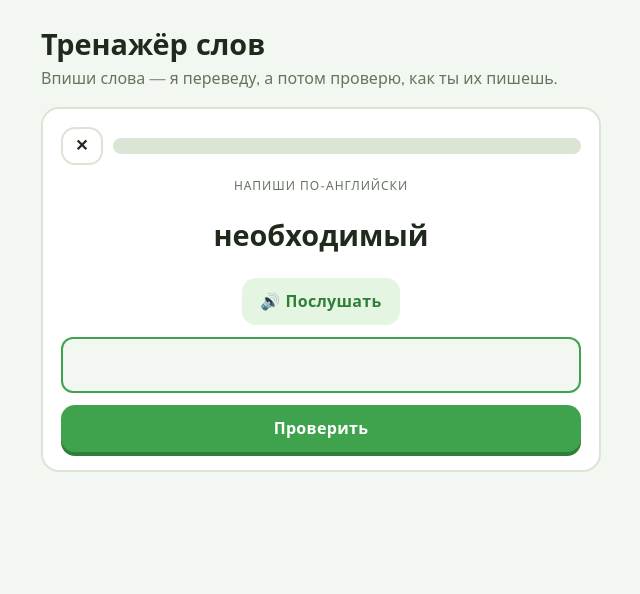
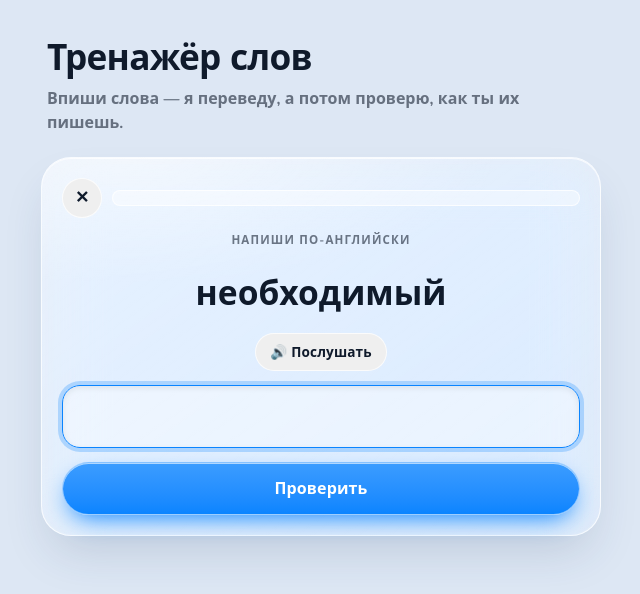
Before and after one commit to alibekrs/word-trainer-ios, a plain HTML site: page Sources/index.html in a window 1280 px wide. Both pictures are taken after a click on the button "Начать тренировку". Shown: the whole page, without its empty margins (319-959 px from the left). Drawn offline with nearby package versions, Linux system fonts and the light colour scheme.

Commit message:
Liquid glass redesign and app icon
Co-Authored-By: Claude Opus 5.5 <noreply@anthropic.com>

```diff
--- /dev/null
+++ b/Sources/Assets.xcassets/AppIcon.appiconset/Contents.json
@@ -0,0 +1 @@
+{"images":[{"filename":"icon.png","idiom":"universal","platform":"ios","size":"1024x1024"}],"info":{"author":"xcode","version":1}}
--- /dev/null
+++ b/Sources/Assets.xcassets/Contents.json
@@ -0,0 +1 @@
+{"info":{"author":"xcode","version":1}}
--- a/Sources/index.html
+++ b/Sources/index.html
@@ -3,56 +3,104 @@
 <meta name="claude:viewport-fit-sides" content="cover">
 <link rel="stylesheet" href="https://fonts.googleapis.com/css2?family=Nunito:wght@500;700;800;900&display=swap">
 <style>
-/* One centered column: list editor → quiz card → result. */
+/* Liquid glass: one centered column of frosted panels floating over slowly drifting color blobs. */
 :root{
-  --bg:#f3f7f1; --card:#ffffff; --fg:#1f2a1c; --muted:#66745f; --line:#dbe5d5;
-  --accent:#3fa34d; --accent-dk:#2f7f3a; --bad:#d9483b; --bad-bg:#fde9e6; --good-bg:#e4f5e2;
-  --font:"Nunito",system-ui,-apple-system,"Segoe UI",sans-serif;
+  --bg:#dde7f4; --fg:#0f1a2b; --muted:rgba(15,26,43,.58);
+  --b1:#7dd3fc; --b2:#c4b5fd; --b3:#fda4af; --b4:#86efac;
+  --glass:rgba(255,255,255,.42); --glass2:rgba(255,255,255,.14); --edge:rgba(255,255,255,.75);
+  --well:rgba(255,255,255,.38); --shadow:rgba(40,60,100,.18);
+  --accent:#0a84ff; --good:#1fa64a; --bad:#e5342a;
+  --font:ui-rounded,"SF Pro Rounded","Nunito",system-ui,-apple-system,sans-serif;
 }
 @media (prefers-color-scheme:dark){:root:not([data-theme="light"]){
-  --bg:#141a12; --card:#1d251a; --fg:#e8f0e3; --muted:#9aab92; --line:#2e3a29;
-  --accent:#5cc46a; --accent-dk:#3fa34d; --bad:#ff7a6c; --bad-bg:#3a1f1b; --good-bg:#1e3a1f; color-scheme:dark}}
+  --bg:#070b18; --fg:#f2f5fb; --muted:rgba(242,245,251,.6);
+  --b1:#0284c7; --b2:#7c3aed; --b3:#db2777; --b4:#059669;
+  --glass:rgba(255,255,255,.12); --glass2:rgba(255,255,255,.03); --edge:rgba(255,255,255,.24);
+  --well:rgba(0,0,0,.22); --shadow:rgba(0,0,0,.45);
+  --accent:#409cff; --good:#30d158; --bad:#ff6961; color-scheme:dark}}
 :root[data-theme="dark"]{
-  --bg:#141a12; --card:#1d251a; --fg:#e8f0e3; --muted:#9aab92; --line:#2e3a29;
-  --accent:#5cc46a; --accent-dk:#3fa34d; --bad:#ff7a6c; --bad-bg:#3a1f1b; --good-bg:#1e3a1f; color-scheme:dark}
-body{background:var(--bg);color:var(--fg);font:500 16px/1.5 var(--font);
-  padding-left:max(16px,env(safe-area-inset-left,0px));padding-right:max(16px,env(safe-area-inset-right,0px));padding-block:24px}
-main{max-width:560px;margin:0 auto;display:grid;gap:16px}
-h1{font-weight:900;font-size:1.8rem;margin:0;text-wrap:balance}
-h2{font-weight:800;font-size:1.15rem;margin:0}
-.sub{color:var(--muted);margin:0}
-.card{background:var(--card);border:2px solid var(--line);border-radius:18px;padding:18px;display:grid;gap:12px}
-textarea,input[type=text]{font:inherit;color:var(--fg);background:var(--bg);border:2px solid var(--line);border-radius:12px;padding:10px 12px;width:100%;box-sizing:border-box}
-textarea{min-height:90px;resize:vertical}
-textarea:focus,input:focus{outline:none;border-color:var(--accent)}
-button{font:800 1rem var(--font);cursor:pointer;border:none;border-radius:14px;padding:12px 18px;letter-spacing:.02em}
-button:focus-visible{outline:3px solid var(--accent);outline-offset:2px}
-.primary{background:var(--accent);color:#fff;box-shadow:0 4px 0 var(--accent-dk)}
-.primary:active{transform:translateY(3px);box-shadow:0 1px 0 var(--accent-dk)}
-.primary:disabled{opacity:.5;cursor:default}
-.ghost{background:transparent;color:var(--fg);border:2px solid var(--line)}
-.row-btns{display:flex;gap:10px;flex-wrap:wrap}
-.row-btns>*{flex:1 1 auto}
+  --bg:#070b18; --fg:#f2f5fb; --muted:rgba(242,245,251,.6);
+  --b1:#0284c7; --b2:#7c3aed; --b3:#db2777; --b4:#059669;
+  --glass:rgba(255,255,255,.12); --glass2:rgba(255,255,255,.03); --edge:rgba(255,255,255,.24);
+  --well:rgba(0,0,0,.22); --shadow:rgba(0,0,0,.45);
+  --accent:#409cff; --good:#30d158; --bad:#ff6961; color-scheme:dark}
+
+html{background:var(--bg)}
+body{background:var(--bg);color:var(--fg);font:600 16px/1.5 var(--font);min-height:100vh;
+  padding-left:max(16px,env(safe-area-inset-left,0px));padding-right:max(16px,env(safe-area-inset-right,0px));padding-block:28px 40px;
+  -webkit-tap-highlight-color:transparent}
+
+/* living background */
+.sky{position:fixed;inset:0;z-index:-1;overflow:hidden;pointer-events:none}
+.sky i{position:absolute;width:60vmax;height:60vmax;border-radius:50%;filter:blur(60px);opacity:.75;animation:drift 22s ease-in-out infinite alternate}
+.sky i:nth-child(1){background:var(--b1);top:-20vmax;left:-15vmax}
+.sky i:nth-child(2){background:var(--b2);top:10vmax;right:-25vmax;animation-delay:-6s}
+.sky i:nth-child(3){background:var(--b3);bottom:-25vmax;left:-10vmax;animation-delay:-12s}
+.sky i:nth-child(4){background:var(--b4);bottom:-15vmax;right:-15vmax;width:40vmax;height:40vmax;animation-delay:-3s}
+@keyframes drift{to{transform:translate(8vmax,6vmax) scale(1.15)}}
+
+main{max-width:560px;margin:0 auto;display:grid;gap:18px}
+header{padding:4px 6px}
+h1{font-weight:900;font-size:2.2rem;letter-spacing:-.02em;margin:0;text-wrap:balance}
+h2{font-weight:800;font-size:1.1rem;margin:0}
+.sub{color:var(--muted);margin:2px 0 0}
+
+/* the glass */
+.glass{position:relative;isolation:isolate;
+  background:linear-gradient(145deg,var(--glass),var(--glass2));
+  -webkit-backdrop-filter:blur(30px) saturate(190%);backdrop-filter:blur(30px) saturate(190%);
+  border:1px solid var(--edge);
+  box-shadow:inset 0 1px 0 var(--edge),inset 0 -1px 1px rgba(255,255,255,.08),0 24px 48px -12px var(--shadow)}
+.glass::before{content:"";position:absolute;inset:0;border-radius:inherit;z-index:-1;pointer-events:none;
+  background:radial-gradient(120% 60% at 15% 0%,rgba(255,255,255,.45),transparent 55%)}
+.card{border-radius:30px;padding:20px;display:grid;gap:14px}
+
+textarea,input[type=text]{font:inherit;color:var(--fg);background:var(--well);border:1px solid var(--edge);border-radius:18px;
+  padding:12px 14px;width:100%;box-sizing:border-box;box-shadow:inset 0 2px 6px rgba(0,0,0,.08);transition:border-color .2s,box-shadow .2s}
+textarea{min-height:92px;resize:vertical}
+textarea::placeholder,input::placeholder{color:var(--muted)}
+textarea:focus,input:focus{outline:none;border-color:var(--accent);box-shadow:inset 0 2px 6px rgba(0,0,0,.08),0 0 0 4px color-mix(in srgb,var(--accent) 25%,transparent)}
+
+button{font:800 1rem var(--font);cursor:pointer;color:var(--fg);border-radius:999px;padding:14px 20px;letter-spacing:.01em;
+  transition:transform .15s,filter .15s}
+button:active{transform:scale(.96)}
+button:focus-visible{outline:3px solid var(--accent);outline-offset:3px}
+button:disabled{opacity:.45;cursor:default;transform:none}
+.primary{color:#fff;border:1px solid rgba(255,255,255,.5);
+  background:linear-gradient(180deg,color-mix(in srgb,var(--accent) 80%,#fff),var(--accent));
+  box-shadow:inset 0 1px 0 rgba(255,255,255,.6),0 10px 24px -8px var(--accent)}
+.clear{border:1px solid var(--edge)}
+.small{padding:8px 14px;font-size:.85rem}
+.icon{padding:0;width:40px;height:40px;flex:0 0 auto;font-size:1.05rem}
+.row{display:flex;gap:10px;flex-wrap:wrap;align-items:center}
+.row>.grow{flex:1 1 auto}
+.between{justify-content:space-between}
+
 .words{display:grid;gap:8px}
 .word{display:grid;grid-template-columns:1fr 1fr auto;gap:8px;align-items:center}
-.word input{padding:8px 10px}
-.del{background:transparent;color:var(--muted);padding:6px 10px;font-size:1.2rem}
+.word input{padding:9px 12px;border-radius:14px}
+.del{background:transparent;border:none;color:var(--muted);padding:6px 10px;font-size:1.3rem}
 .status{color:var(--muted);font-size:.9rem;min-height:1.2em;margin:0}
-.badge{font-size:.75rem;text-transform:uppercase;letter-spacing:.08em;color:var(--muted)}
-.bar{height:16px;background:var(--line);border-radius:99px;overflow:hidden}
-.bar>i{display:block;height:100%;background:var(--accent);border-radius:99px;transition:width .3s}
-.prompt{font-size:1.8rem;font-weight:900;text-align:center;margin:8px 0;overflow-wrap:anywhere}
-.speak{background:var(--good-bg);color:var(--accent-dk);justify-self:center}
-#answer{font-size:1.3rem;text-align:center}
-.fb{border-radius:14px;padding:12px 14px;font-weight:800}
-.fb.ok{background:var(--good-bg);color:var(--accent-dk)}
-.fb.no{background:var(--bad-bg);color:var(--bad)}
-.fb b{font-size:1.2rem;letter-spacing:.04em}
-.big{font-size:3rem;font-weight:900;text-align:center;margin:0}
-@media (prefers-reduced-motion:reduce){*{transition:none!important}}
-@media (max-width:420px){.word{grid-template-columns:1fr auto}.word .tr{grid-column:1/2}}
+.badge{font-size:.72rem;text-transform:uppercase;letter-spacing:.1em;color:var(--muted);margin:0}
+
+.bar{height:14px;border-radius:99px;background:var(--well);border:1px solid var(--edge);overflow:hidden}
+.bar>i{display:block;height:100%;border-radius:99px;width:0;transition:width .4s cubic-bezier(.3,1.4,.5,1);
+  background:linear-gradient(90deg,var(--b1),var(--accent));box-shadow:0 0 12px var(--accent)}
+.prompt{font-size:2.1rem;font-weight:900;text-align:center;margin:6px 0 0;overflow-wrap:anywhere;text-wrap:balance}
+.speak{justify-self:center}
+#answer{font-size:1.35rem;text-align:center;padding:14px}
+.fb{border-radius:22px;padding:14px 16px;font-weight:800;animation:pop .35s cubic-bezier(.3,1.6,.5,1)}
+.fb.ok{color:var(--good);background:color-mix(in srgb,var(--good) 16%,transparent)}
+.fb.no{color:var(--bad);background:color-mix(in srgb,var(--bad) 14%,transparent)}
+.fb b{font-size:1.25rem;letter-spacing:.04em}
+@keyframes pop{from{transform:scale(.9);opacity:0}}
+.big{font-size:3.4rem;font-weight:900;text-align:center;margin:0;letter-spacing:-.03em}
+.miss{margin:4px 0}
+@media (prefers-reduced-motion:reduce){*,*::before{animation:none!important;transition:none!important}}
+@media (max-width:420px){.word{grid-template-columns:1fr auto}.word .tr{grid-column:1/2}h1{font-size:1.9rem}}
 </style>
 
+<div class="sky" aria-hidden="true"><i></i><i></i><i></i><i></i></div>
 <main>
   <header>
     <h1>Тренажёр слов</h1>
@@ -60,14 +108,14 @@ button:focus-visible{outline:3px solid var(--accent);outline-offset:2px}
   </header>
 
   <!-- Editor -->
-  <section id="edit" class="card">
+  <section id="edit" class="card glass">
     <label for="newWords"><h2>Добавить слова</h2></label>
     <textarea id="newWords" placeholder="по одному в строке или через запятую&#10;necessary, rhythm, separate"></textarea>
     <button id="addBtn" class="primary">Добавить и перевести</button>
     <p id="status" class="status"></p>
-    <div class="row-btns" style="justify-content:space-between;align-items:center">
-      <h2 id="count" style="flex:0 1 auto"></h2>
-      <button id="clearBtn" class="ghost" style="flex:0 0 auto;padding:6px 12px;font-size:.85rem">Очистить</button>
+    <div class="row between">
+      <h2 id="count"></h2>
+      <button id="clearBtn" class="clear small">Очистить</button>
     </div>
     <p class="badge" id="exampleNote" hidden>Это пример — нажми «Очистить» и добавь свои</p>
     <div class="words" id="words"></div>
@@ -75,28 +123,28 @@ button:focus-visible{outline:3px solid var(--accent);outline-offset:2px}
   </section>
 
   <!-- Quiz -->
-  <section id="quiz" class="card" hidden>
-    <div class="row-btns" style="align-items:center">
-      <button id="quitBtn" class="ghost" style="flex:0 0 auto;padding:6px 12px" aria-label="Выйти">✕</button>
-      <div class="bar" style="flex:1 1 auto"><i id="bar"></i></div>
+  <section id="quiz" class="card glass" hidden>
+    <div class="row">
+      <button id="quitBtn" class="clear icon" aria-label="Выйти">✕</button>
+      <div class="bar grow"><i id="bar"></i></div>
     </div>
-    <p class="badge" style="text-align:center;margin:0">Напиши по-английски</p>
+    <p class="badge" style="text-align:center">Напиши по-английски</p>
     <p id="prompt" class="prompt"></p>
-    <button id="speakBtn" class="speak">🔊 Послушать</button>
-    <input id="answer" type="text" autocomplete="off" autocapitalize="off" spellcheck="false" aria-label="Ответ">
+    <button id="speakBtn" class="clear small speak">🔊 Послушать</button>
+    <input id="answer" type="text" autocomplete="off" autocapitalize="off" autocorrect="off" spellcheck="false" aria-label="Ответ">
     <div id="fb" class="fb" hidden></div>
     <button id="checkBtn" class="primary">Проверить</button>
   </section>
 
   <!-- Result -->
-  <section id="result" class="card" hidden>
+  <section id="result" class="card glass" hidden>
     <p class="big" id="score"></p>
     <p class="sub" style="text-align:center" id="scoreText"></p>
     <div id="mistakes"></div>
-    <div class="row-btns">
-      <button id="againBtn" class="primary">Ещё раз</button>
-      <button id="mistakesBtn" class="primary">Только ошибки</button>
-      <button id="backBtn" class="ghost">К списку</button>
+    <div class="row">
+      <button id="againBtn" class="primary grow">Ещё раз</button>
+      <button id="mistakesBtn" class="primary grow">Только ошибки</button>
+      <button id="backBtn" class="clear grow">К списку</button>
     </div>
   </section>
 </main>
@@ -218,7 +266,7 @@ function finish() {
   $("score").textContent = `${firstTry} / ${total}`;
   $("scoreText").textContent = wrong.size ? "с первой попытки. Слова с ошибками:" : "Без единой ошибки! 🌟";
   const m = $("mistakes"); m.textContent = "";
-  wrong.forEach(x => { const p = document.createElement("p"); p.style.margin = "4px 0";
+  wrong.forEach(x => { const p = document.createElement("p"); p.className = "miss";
     const b = document.createElement("b"); b.textContent = x.w; p.append(b, " — " + x.t); m.append(p); });
   $("mistakesBtn").hidden = !wrong.size;
 }
```
Also changed, not shown: Sources/Assets.xcassets/AppIcon.appiconset/icon.png (added), 2 other files.
